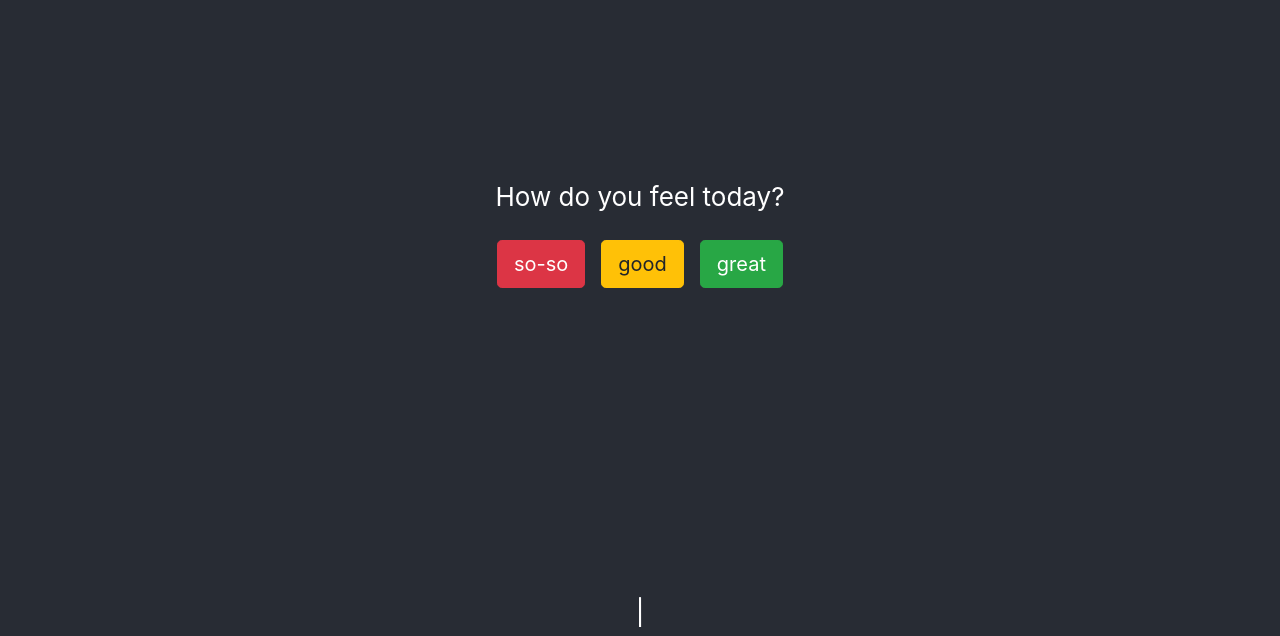
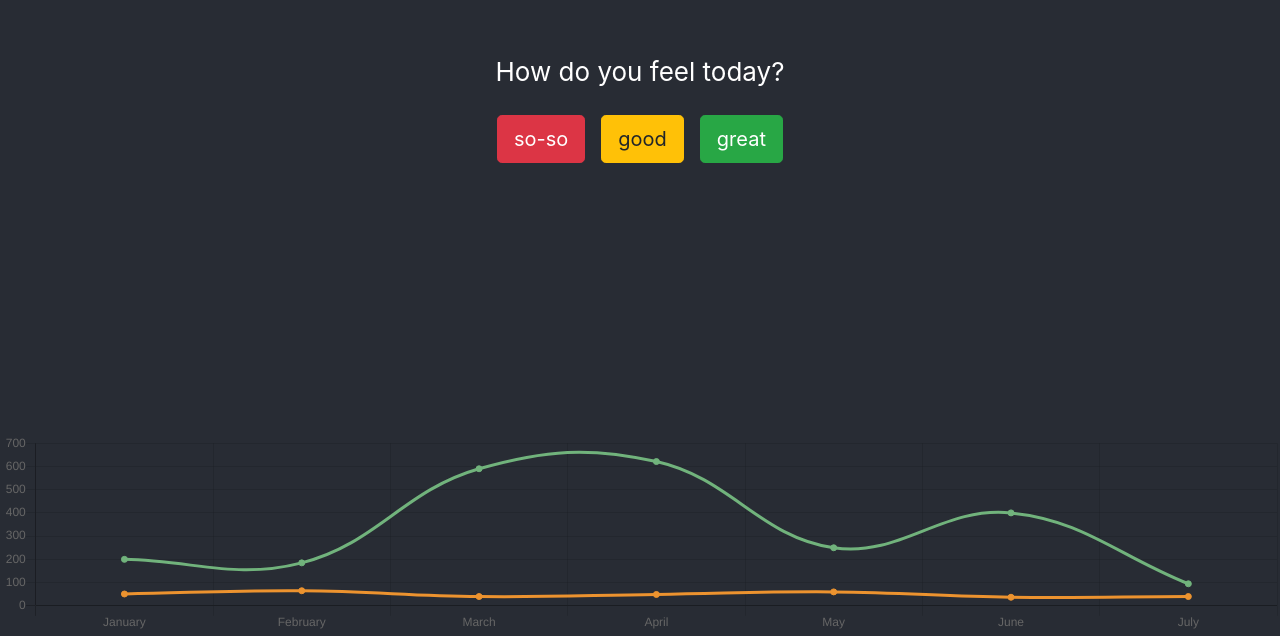
Before and after one commit to slavagu/moodometer, a React (Create React App) app: page / in a window 1280 px wide. Shown: the part 164-800 px from the top of the page. Built offline with nearby package versions, Linux system fonts and the light colour scheme.

Commit message:
preparing UI to consume mood API (WIP)

```diff
--- a/src/App.js
+++ b/src/App.js
@@ -1,10 +1,39 @@
 import React, { Component } from 'react'
 import './App.css'
-import { Doughnut } from 'react-chartjs-2'
+import { Doughnut, Bar } from 'react-chartjs-2'
 
 const labels = ['so-so', 'good', 'great']
 const buttons = ['btn-danger', 'btn-warning', 'btn-success']
 const colors = ['#EB3547', '#FFC03E', '#00A553']
+
+const apiUrl = process.env.REACT_APP_API_URL
+
+const headers = {
+  Accept: 'application/json',
+  'Content-Type': 'application/json',
+}
+
+const postMood = async mood => {
+  const response = await fetch('apiUrl', {
+    method: 'POST',
+    headers,
+    body: JSON.stringify(mood),
+  })
+  const content = await response.json()
+  console.log(content)
+  return content
+}
+
+const getMood = async () => {
+  const response = await fetch('https://httpbin.org/get', {
+    headers: {
+      Accept: 'application/json',
+    },
+  })
+  const content = await response.json()
+  console.log(content)
+  return content
+}
 
 const Options = ({ onSelect }) => (
   <div>
@@ -28,9 +57,76 @@ const Report = ({ answers }) => (
   />
 )
 
+const options = {
+  responsive: true,
+  tooltips: {
+    mode: 'label',
+  },
+  elements: {
+    line: {
+      fill: false,
+    },
+  },
+}
+
+const data = {
+  labels: ['January', 'February', 'March', 'April', 'May', 'June', 'July'],
+  datasets: [
+    {
+      label: 'Sales',
+      type: 'line',
+      data: [51, 65, 40, 49, 60, 37, 40],
+      fill: false,
+      borderColor: '#EC932F',
+      backgroundColor: '#EC932F',
+      // pointBorderColor: '#EC932F',
+      // pointBackgroundColor: '#EC932F',
+      // pointHoverBackgroundColor: '#EC932F',
+      // pointHoverBorderColor: '#EC932F',
+      // yAxisID: 'y-axis-2'
+    },
+    {
+      type: 'line',
+      label: 'Visitor',
+      data: [200, 185, 590, 621, 250, 400, 95],
+      fill: false,
+      backgroundColor: '#71B37C',
+      borderColor: '#71B37C',
+      // hoverBackgroundColor: '#71B37C',
+      // hoverBorderColor: '#71B37C',
+      // yAxisID: 'y-axis-1'
+    },
+  ],
+}
+
+const Trend = ({ answers }) => (
+  <Bar
+    data={data}
+    height={200}
+    options={{
+      maintainAspectRatio: false,
+      legend: false,
+      scales: {
+        yAxes: [
+          {
+            // stacked: true,
+          },
+        ],
+      },
+    }}
+  />
+)
+
 class App extends Component {
   state = {
-    answers: [0, 0, 0],
+    answers: [
+      {
+        date: '2019-04-21',
+        red: 0,
+        yellow: 0,
+        green: 0,
+      },
+    ],
   }
   handleSelect = choice => {
     const answers = [...this.state.answers]
@@ -40,11 +136,12 @@ class App extends Component {
   render() {
     return (
       <div className="App">
-        <header className="App-header">
+        <header className="App-header" style={{ paddingBottom: '250px' }}>
           <p>How do you feel today?</p>
           <Options onSelect={this.handleSelect} />
-          <div className="fixed-bottom pb-2">
-            <Report answers={this.state.answers} />
+          <div className="fixed-bottom">
+            {/* <Report answers={this.state.answers} /> */}
+            <Trend answers={this.state.answers} />
           </div>
         </header>
       </div>
```
Also changed, not shown: 1 other file (tests, documents, lock files or other folders).
